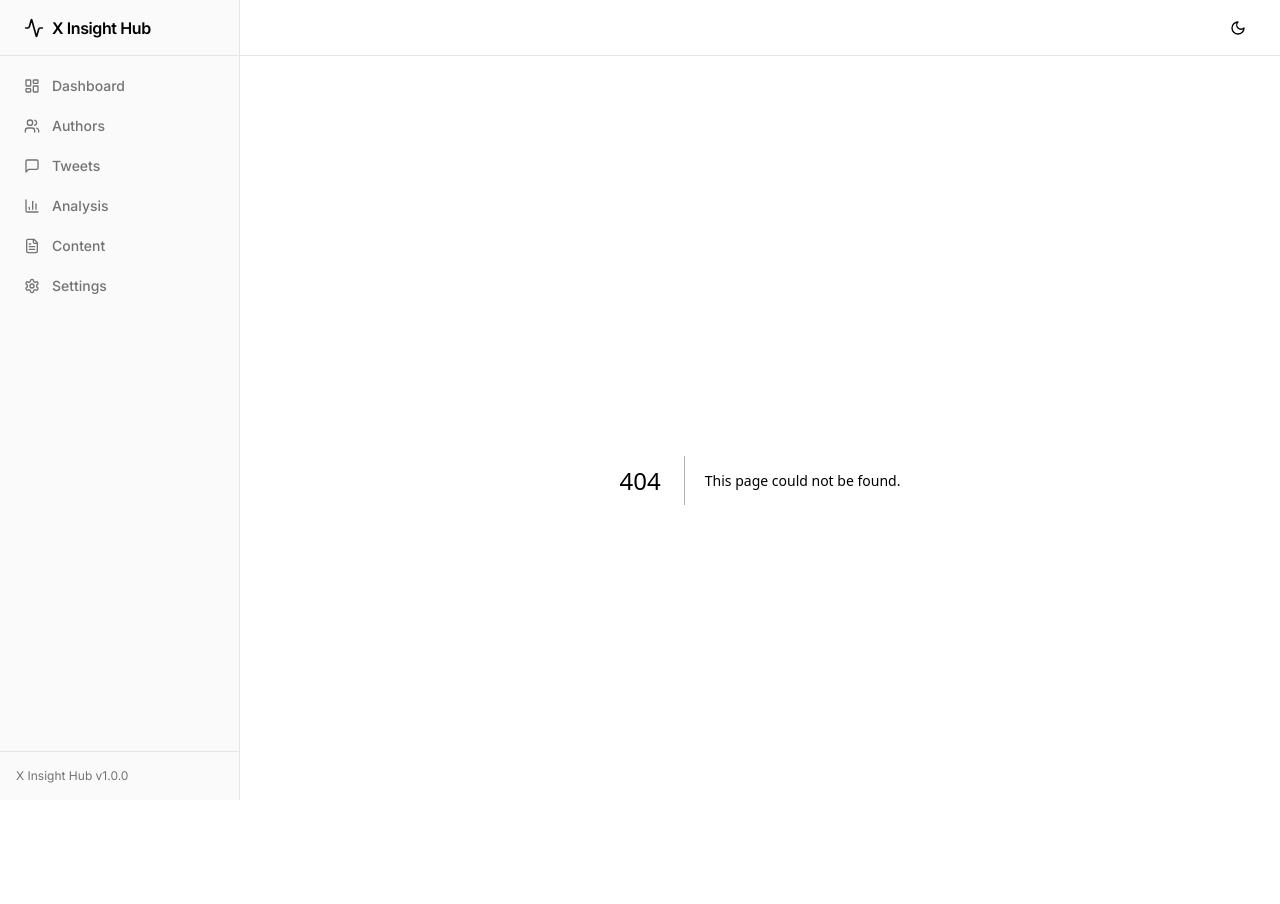
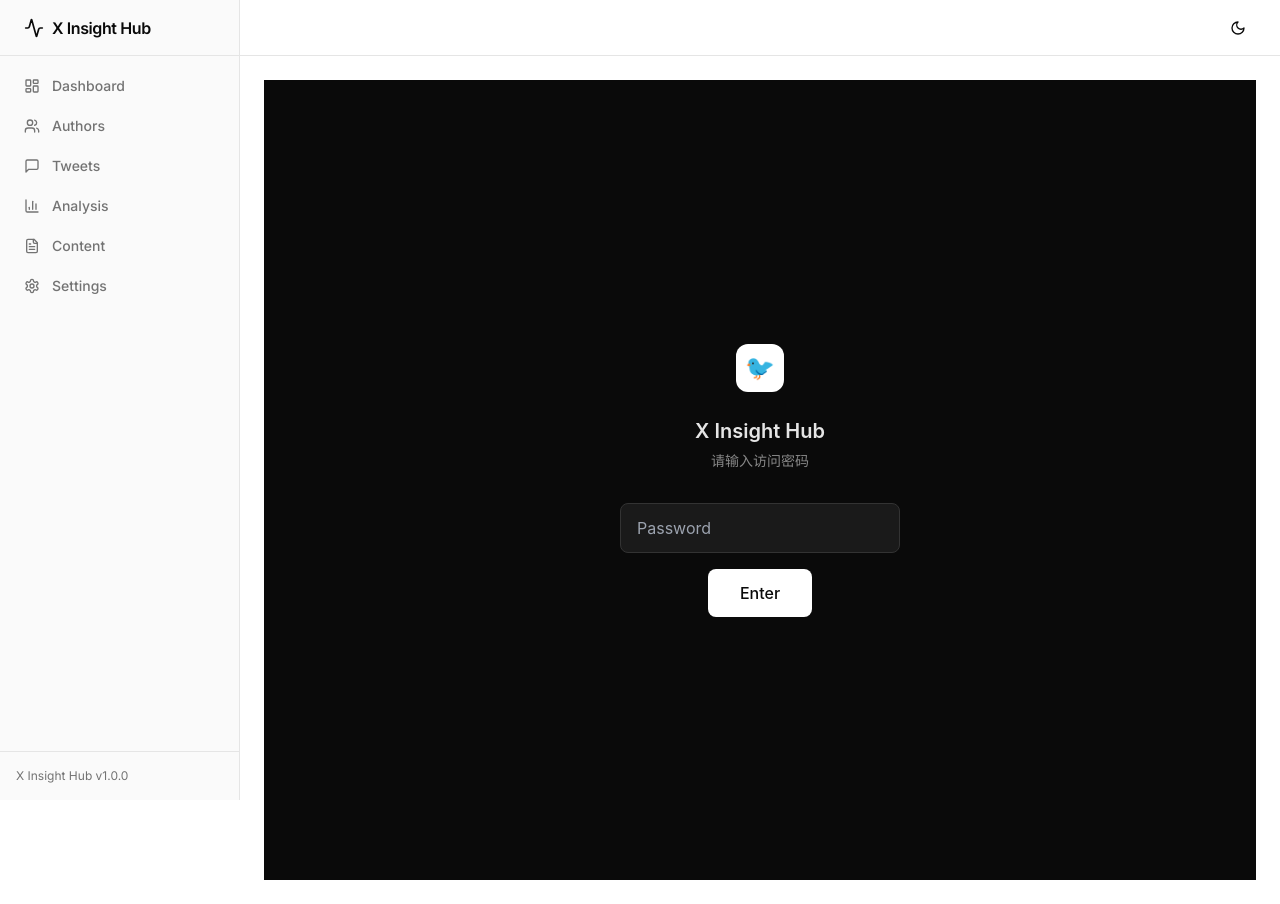
Before and after one commit to jasonmarkppp/x-insight-hub, a Next.js app: page /login in a window 1280 px wide. Before the commit this address had no page. Built offline with nearby package versions, Linux system fonts and the light colour scheme.

Commit message:
Add password protection

```diff
--- /dev/null
+++ b/src/app/login/page.tsx
@@ -0,0 +1,91 @@
+"use client";
+
+import { useState, useEffect } from "react";
+import { useRouter, useSearchParams } from "next/navigation";
+
+export default function LoginPage() {
+  const [password, setPassword] = useState("");
+  const [error, setError] = useState(false);
+  const router = useRouter();
+  const searchParams = useSearchParams();
+
+  useEffect(() => {
+    if (searchParams.get("error") === "1") {
+      setError(true);
+    }
+  }, [searchParams]);
+
+  const handleSubmit = (e: React.FormEvent) => {
+    e.preventDefault();
+    const redirect = searchParams.get("redirect") || "/";
+    window.location.href = `/?password=${encodeURIComponent(password)}`;
+  };
+
+  return (
+    <div style={{
+      minHeight: "100vh",
+      display: "flex",
+      alignItems: "center",
+      justifyContent: "center",
+      background: "#0a0a0a",
+      fontFamily: "-apple-system, BlinkMacSystemFont, 'Segoe UI', Roboto, sans-serif",
+    }}>
+      <div style={{ textAlign: "center", padding: "2rem" }}>
+        <div style={{
+          width: 48, height: 48,
+          background: "#fff", borderRadius: 12,
+          display: "flex", alignItems: "center", justifyContent: "center",
+          margin: "0 auto 1.5rem",
+          fontSize: 24,
+        }}>
+          🐦
+        </div>
+        <h1 style={{
+          fontSize: "1.25rem", color: "#e5e5e5",
+          marginBottom: "0.25rem", fontWeight: 600,
+        }}>
+          X Insight Hub
+        </h1>
+        <p style={{ color: "#888", fontSize: "0.875rem", marginBottom: "2rem" }}>
+          请输入访问密码
+        </p>
+        <form onSubmit={handleSubmit} style={{ display: "flex", flexDirection: "column", alignItems: "center", gap: "1rem" }}>
+          <input
+            type="password"
+            value={password}
+            onChange={(e) => setPassword(e.target.value)}
+            placeholder="Password"
+            autoFocus
+            style={{
+              background: "#1a1a1a",
+              border: "1px solid #333",
+              color: "#fff",
+              padding: "0.75rem 1rem",
+              borderRadius: "0.5rem",
+              fontSize: "1rem",
+              width: 280,
+              outline: "none",
+            }}
+          />
+          <button type="submit" style={{
+            background: "#fff",
+            color: "#0a0a0a",
+            border: "none",
+            padding: "0.75rem 2rem",
+            borderRadius: "0.5rem",
+            fontSize: "1rem",
+            fontWeight: 500,
+            cursor: "pointer",
+          }}>
+            Enter
+          </button>
+        </form>
+        {error && (
+          <p style={{ color: "#f44", fontSize: "0.8rem", marginTop: "1rem" }}>
+            密码错误，请重试
+          </p>
+        )}
+      </div>
+    </div>
+  );
+}
```
Also changed, not shown: src/middleware.ts (added, +57 -0 lines).
